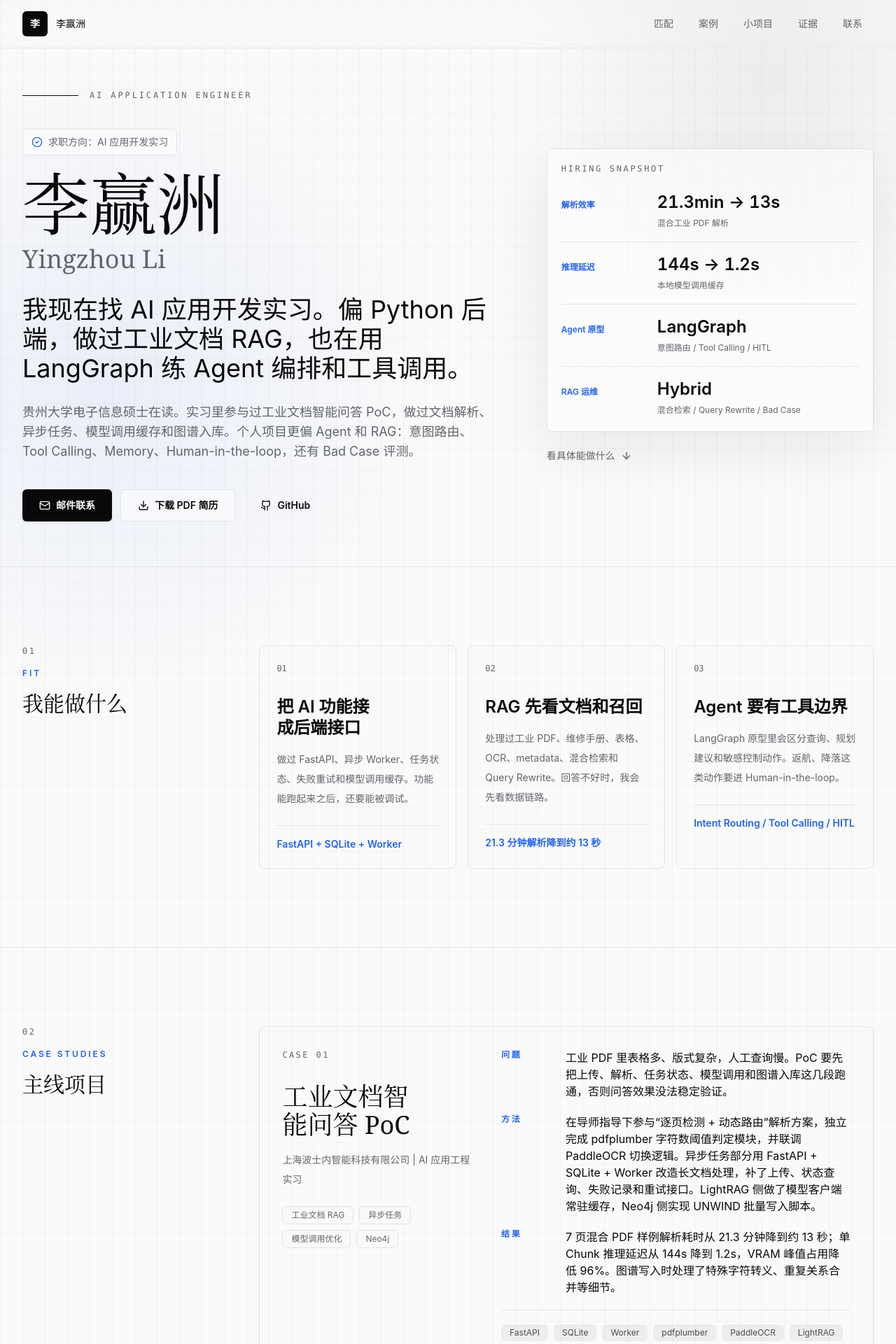
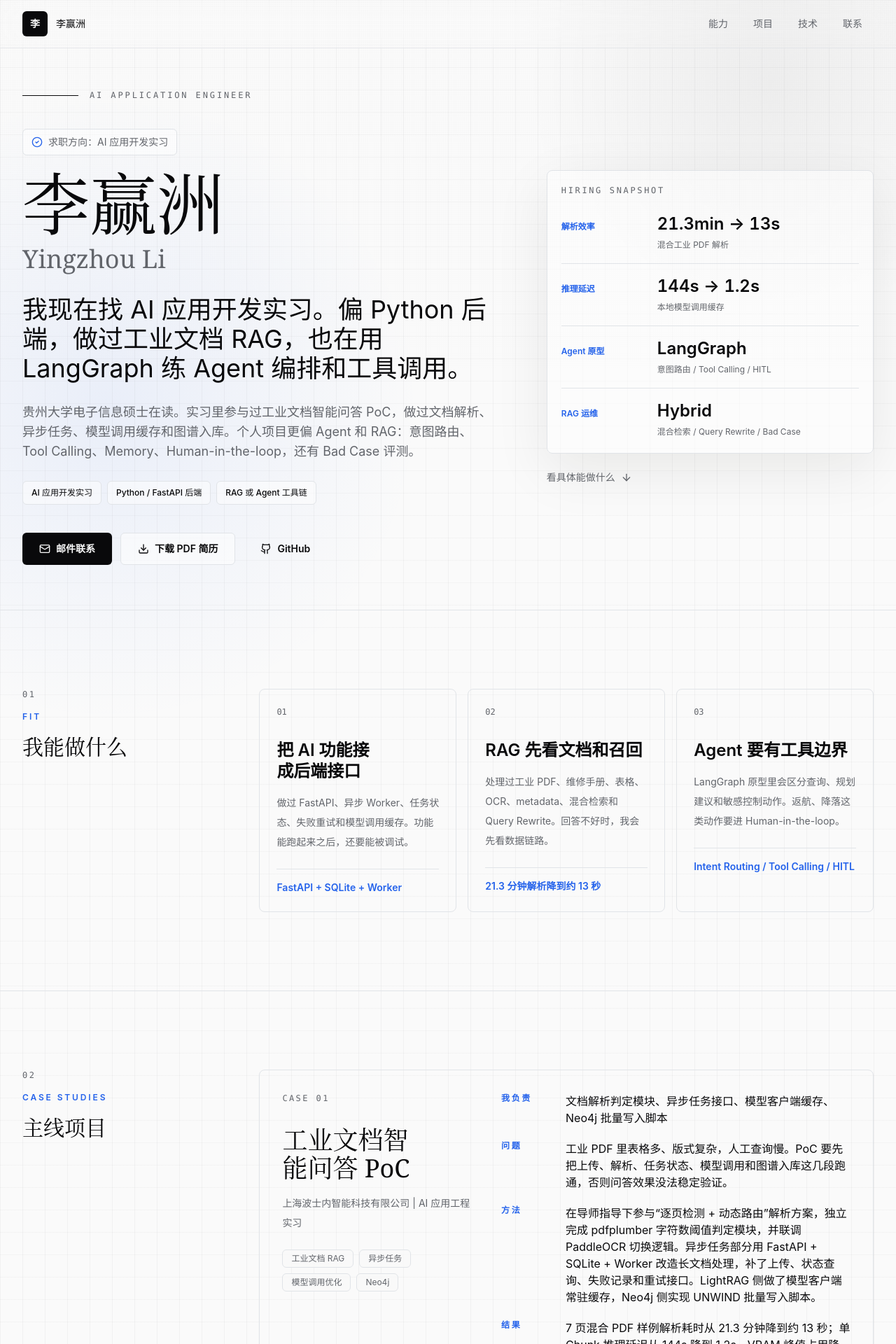
Before and after one commit to 20082123/my-flow-resume, a Next.js app: page / in a window 1280 px wide. Shown: the top 1920 px of the page at 70% size. Built offline with nearby package versions, Linux system fonts and the light colour scheme.

Commit message:
Improve recruiter scan path

```diff
--- a/src/app/page.tsx
+++ b/src/app/page.tsx
@@ -18,12 +18,13 @@ import {
 } from "@/data/profile";
 
 const navItems = [
-  { href: "#fit", label: "匹配" },
-  { href: "#projects", label: "案例" },
-  { href: "#more", label: "小项目" },
-  { href: "#evidence", label: "证据" },
+  { href: "#fit", label: "能力" },
+  { href: "#projects", label: "项目" },
+  { href: "#evidence", label: "技术" },
   { href: "#contact", label: "联系" },
 ];
+
+const roleFit = ["AI 应用开发实习", "Python / FastAPI 后端", "RAG 或 Agent 工具链"];
 
 const capabilityTracks = [
   {
@@ -163,6 +164,16 @@ export default function Home() {
           <p className="mt-7 max-w-2xl text-base leading-8 text-muted sm:text-lg">
             {profile.summary}
           </p>
+          <div className="mt-7 flex max-w-2xl flex-wrap gap-2">
+            {roleFit.map((item) => (
+              <span
+                key={item}
+                className="rounded-md border border-line bg-white/50 px-3 py-2 text-xs font-medium text-ink/74"
+              >
+                {item}
+              </span>
+            ))}
+          </div>
           <div className="mt-10 flex flex-col gap-3 sm:flex-row">
             <a
               href={`mailto:${profile.email}`}
@@ -295,6 +306,7 @@ export default function Home() {
 
                 <div className="grid gap-5">
                   {[
+                    ["我负责", project.owned],
                     ["问题", project.problem],
                     ["方法", project.method],
                     ["结果", project.result],
--- a/src/data/profile.ts
+++ b/src/data/profile.ts
@@ -109,6 +109,7 @@ export const projects = [
     title: "工业文档智能问答 PoC",
     org: "上海波士内智能科技有限公司 | AI 应用工程实习",
     tags: ["工业文档 RAG", "异步任务", "模型调用优化", "Neo4j"],
+    owned: "文档解析判定模块、异步任务接口、模型客户端缓存、Neo4j 批量写入脚本",
     problem:
       "工业 PDF 里表格多、版式复杂，人工查询慢。PoC 要先把上传、解析、任务状态、模型调用和图谱入库这几段跑通，否则问答效果没法稳定验证。",
     method:
@@ -121,6 +122,7 @@ export const projects = [
     title: "基于 LangGraph 的无人机集群多智能体指挥原型",
     org: "个人项目",
     tags: ["LangGraph", "Intent Routing", "Tool Calling", "HITL"],
+    owned: "Agent 分层结构、意图路由、模拟工具封装、Human-in-the-loop 确认流程",
     problem:
       "无人机任务指挥里，自然语言指令经常混着查询、规划和控制动作。如果都交给一个 Prompt 处理，工具边界和敏感操作会变得很模糊。",
     method:
@@ -133,6 +135,7 @@ export const projects = [
     title: "基于 RAG 的无人机智能运维知识库原型",
     org: "个人项目",
     tags: ["文档解析", "混合检索", "Query Rewrite", "RAG 评估"],
+    owned: "维修文档解析、metadata 设计、混合检索链路、Bad Case 分类迭代",
     problem:
       "无人机维修手册里有故障代码、跨页表格和图文混排。直接检索经常找不到关键片段，回答也不容易追溯来源。",
     method:
```
